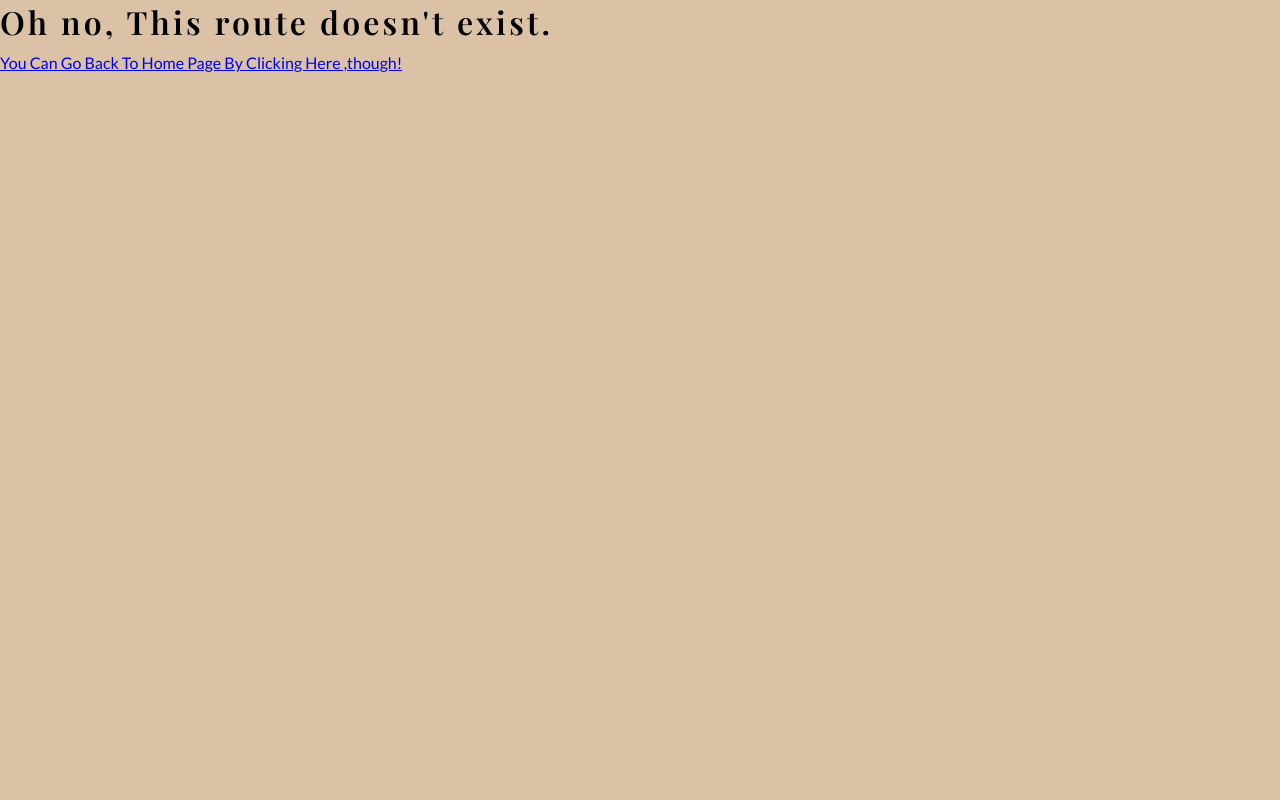
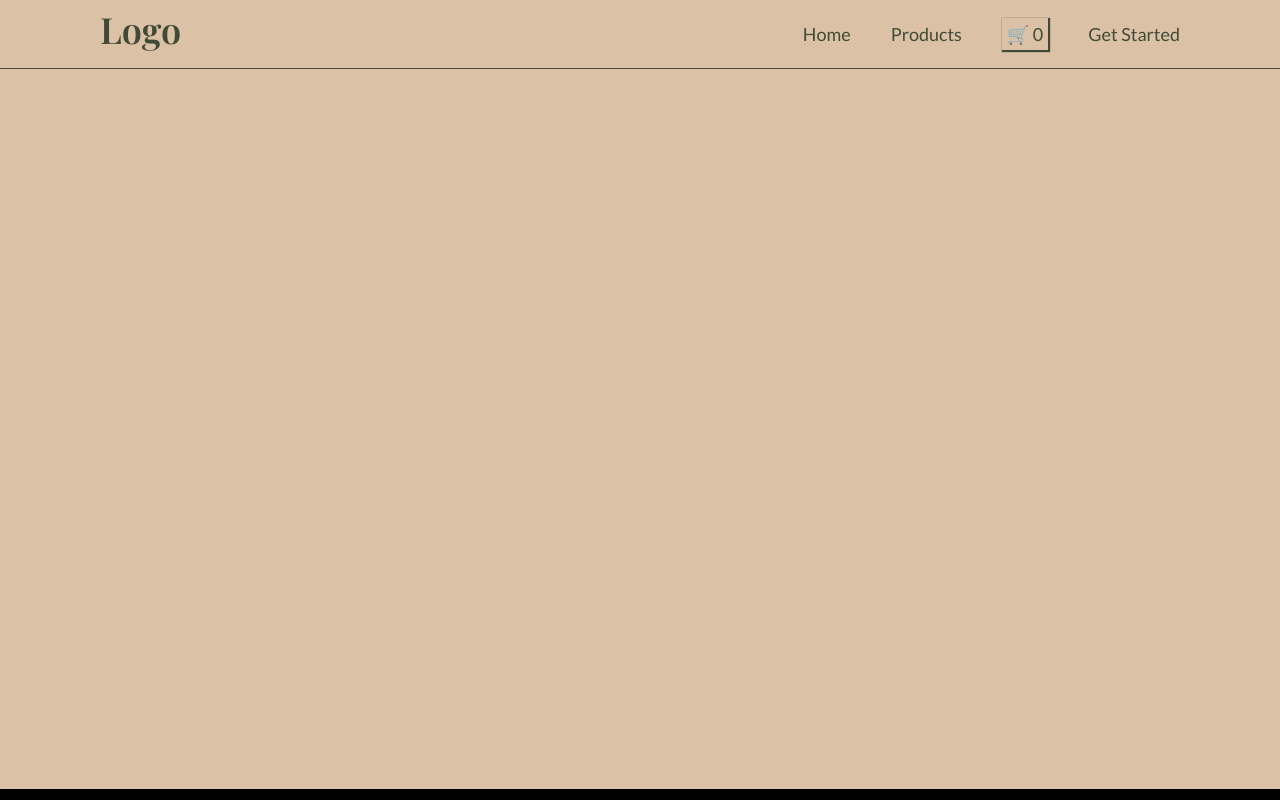
Before and after one commit to vedantpanchariya/E-Commerce, a React (Vite) app: page /cart in a window 1280 px wide. Shown: the top 800 px of the page. Built offline with nearby package versions, Linux system fonts and the light colour scheme.

Commit message:
Added Cart

```diff
--- a/src/components/App.jsx
+++ b/src/components/App.jsx
@@ -2,16 +2,18 @@ import Header from "./Header"
 import "../App.css"
 import { Outlet } from "react-router"
 import Footer from "./Footer"
+import CartProvider from "./CartProvider"
 
 
 export default function App(){
 
-
   return (
     <>
-      <Header />
-      <Outlet />
-      <Footer/>
+        <CartProvider>
+          <Header />
+          <Outlet />
+          <Footer/>
+        </CartProvider>
     </>
   )
 }
--- /dev/null
+++ b/src/components/Cart.jsx
@@ -0,0 +1,41 @@
+import { useState } from "react"
+import { useContext } from "react"
+import { cartContext } from "./CartProvider"
+
+export default function Cart(){
+
+    const{cart} = useContext(cartContext);
+
+    return(
+        <>
+            <div className="product-details-wrapper">
+
+
+                {cart.map((item) => (
+                    <div className="product-details-container" key={item.id}>
+                        <div className="product-image-box">
+                          <img src={item.image} alt={item.title} />
+                        </div>
+
+                        <div className="product-info">
+                          <h1 className="product-title">{item.title}</h1>
+
+                          <div className="product-rating">
+                            <span className="star">⭐</span>
+                            <span>{item.rating?.rate} </span>
+                            <span className="rating-count">({item.rating?.count} reviews)</span>
+                          </div>
+
+                          <p className="product-price">${item.price}</p>
+
+                          <p className="product-description">
+                            {item.description}
+                          </p>
+                        </div>
+                    </div>
+                ))}
+
+            </div>
+        </>
+    )
+}
--- /dev/null
+++ b/src/components/CartProvider.jsx
@@ -0,0 +1,34 @@
+import {createContext, useState } from "react";
+
+export const cartContext = createContext(null)
+
+export default function CartProvider({children}){
+
+    const[cart,setCart] = useState([])
+
+    const addToCart = (product) => {
+
+        setCart(prevState => {
+
+            const existing = prevState.find(item=> item.id === product.id);
+
+            if(existing ) {
+                return prevState.map((item) =>
+                    item.id === product.id ?
+                        {
+                            ...item,
+                            quantity:item.quantity + 1}
+                            : item)
+            }else{
+                return [...prevState,{...product,quantity:1}];
+            }
+        })
+    }
+
+
+    return(
+        <cartContext.Provider value={{cart,addToCart}}>
+            {children}
+        </cartContext.Provider>
+    )
+}
--- a/src/components/Header.jsx
+++ b/src/components/Header.jsx
@@ -1,5 +1,7 @@
 import {  useEffect, useRef, useState } from "react";
 import { NavLink } from "react-router";
+import { useContext } from "react";
+import { cartContext } from "./CartProvider";
 
 export default function Header(){
 
@@ -7,7 +9,6 @@ export default function Header(){
 
     function handleShow(){
         setMenu(prevState => !prevState)
-        console.log(menu)
     }
 
     const burgerRef = useRef(null)
@@ -33,6 +34,8 @@ export default function Header(){
 
     },[])
 
+    const {cart} = useContext(cartContext)
+
     return(
 
         <>
@@ -49,9 +52,14 @@ export default function Header(){
                     <div id="links-container" className={menu ? "menu":null}>
                     <ul>
                         <li><button id="close" onClick={handleShow}><svg xmlns="http://www.w3.org/2000/svg" height="24px" viewBox="0 -960 960 960" width="24px" fill="#FFFFFF"><path d="m256-200-56-56 224-224-224-224 56-56 224 224 224-224 56 56-224 224 224 224-56 56-224-224-224 224Z"/></svg></button></li>
+
                         <li><NavLink className={(e) => {return e.isActive ? "active":""}} to="/"     onClick={handleShow} >Home</NavLink></li>
                         <li><NavLink className={(e) => {return e.isActive ? "active":""}} to="/products" onClick={handleShow} >Products</NavLink></li>
-                        <li><NavLink className={(e) => {return e.isActive ? "active":""}} to="/footer"   onClick={handleShow} >Contact</NavLink></li>
+                        <li><NavLink className={(e) => {return e.isActive ? "active":""}} to="/cart"   onClick={handleShow} >
+                            🛒
+                            <span> {cart.length} </span>
+                            </NavLink>
+                        </li>
                         <li><NavLink className={(e) => {return e.isActive ? "active":""}} to="/Login"    onClick={handleShow} >Get Started</NavLink></li>
                     </ul>
                 </div>
--- a/src/components/ProductDetails.jsx
+++ b/src/components/ProductDetails.jsx
@@ -1,5 +1,7 @@
 import { useParams } from "react-router"
 import { useState, useEffect } from "react";
+import { useContext } from "react";
+import { cartContext } from "./CartProvider";
 
 export default function ProductDetails(){
 
@@ -33,6 +35,8 @@ export default function ProductDetails(){
 
         },[id])
 
+        const {addToCart} = useContext(cartContext)
+
 
     return(
         <section id="services">
@@ -63,7 +67,7 @@ export default function ProductDetails(){
                   </p>
 
                   <div className="product-buttons">
-                    <button className="btn primary-btn">Add to Cart</button>
+                    <button className="btn primary-btn" onClick={()=>{addToCart(product)}}>Add to Cart</button>
                     <button className="btn secondary-btn">Buy Now</button>
                 </div>
             </div>
--- a/src/components/routes.jsx
+++ b/src/components/routes.jsx
@@ -3,6 +3,7 @@ import ErrorPage from "./ErrorPage"
 import Products from "./Products";
 import Home from "./Home";
 import ProductDetails from "./ProductDetails";
+import Cart from "./Cart";
 
 const routes = [
     {
@@ -22,6 +23,10 @@ const routes = [
             {
                 path:"products/:id",
                 element:<ProductDetails />
+            },
+            {
+                path:"cart",
+                element:<Cart/>
             }
         ]
     },
```
